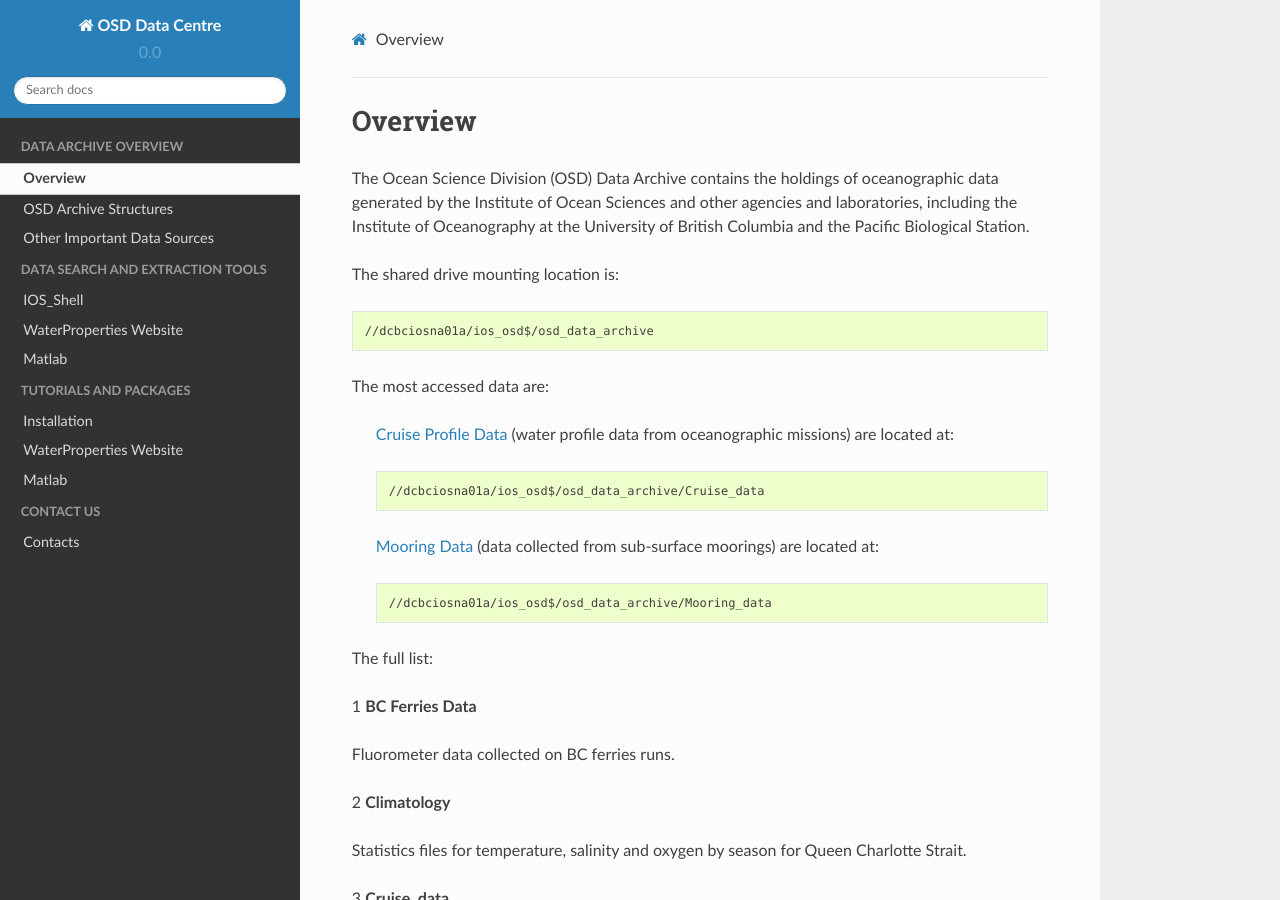
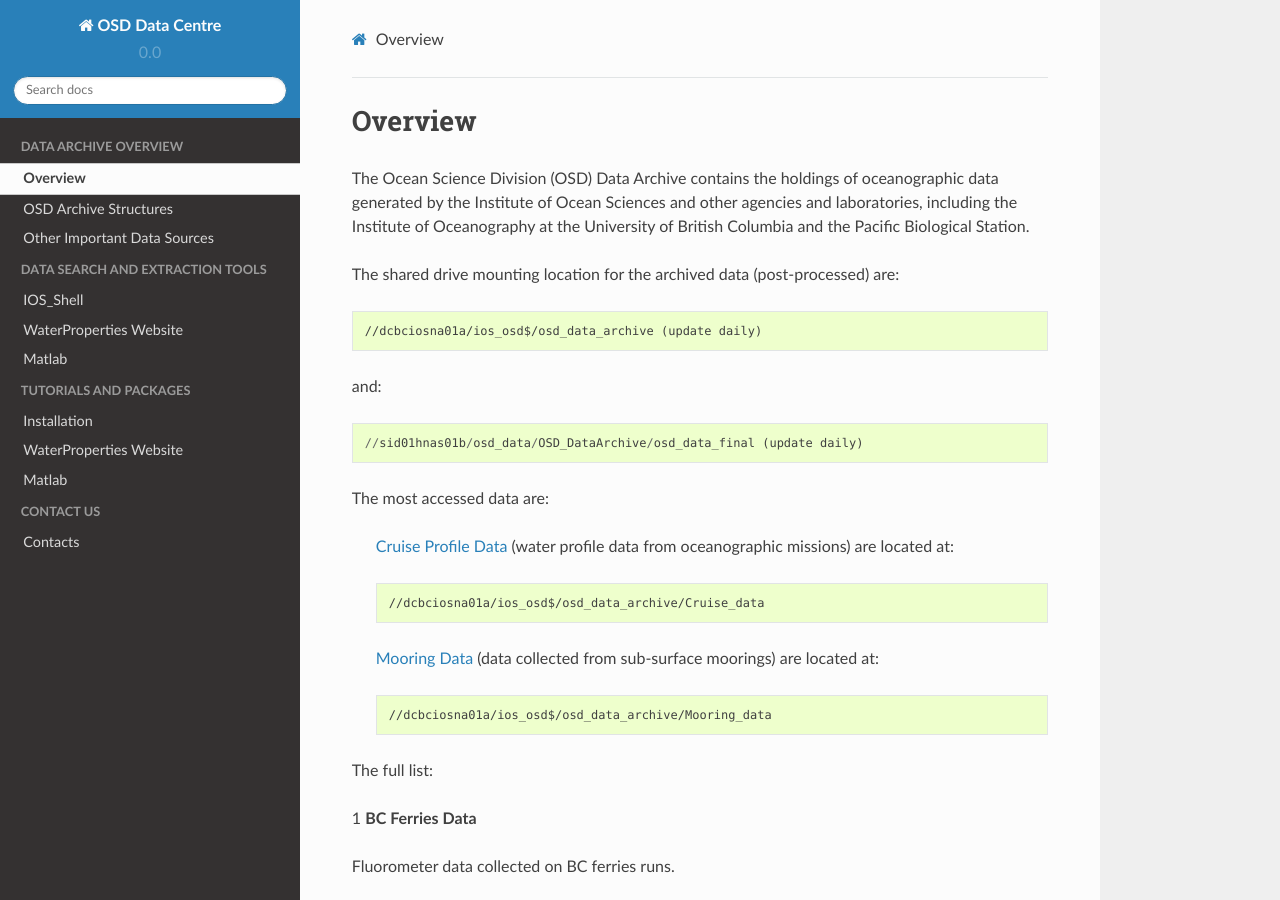
Before and after one commit to onedwd/ios_data, a Sphinx documentation site: the page built from source/overview.rst, in a window 1280 px wide and 900 px high. Built offline with Sphinx 7.4.7 and the Read the Docs theme 2.0.0, drawn with Linux system fonts in a browser that asks for light colours.

Commit message:
cleaned up overview

```diff
--- a/source/overview.rst
+++ b/source/overview.rst
@@ -4,9 +4,13 @@ Overview
 
 The Ocean Science Division (OSD) Data Archive contains the holdings of oceanographic data generated by the Institute of Ocean Sciences and other agencies and laboratories, including the Institute of Oceanography at the University of British Columbia and the Pacific Biological Station.
 
-The shared drive mounting location is::
+The shared drive mounting location for the archived data (post-processed) are::
 
-	 //dcbciosna01a/ios_osd$/osd_data_archive
+	 //dcbciosna01a/ios_osd$/osd_data_archive (update daily)
+
+and::
+
+   //sid01hnas01b/osd_data/OSD_DataArchive/osd_data_final (update daily)
 
 The most accessed data are:
 
```
